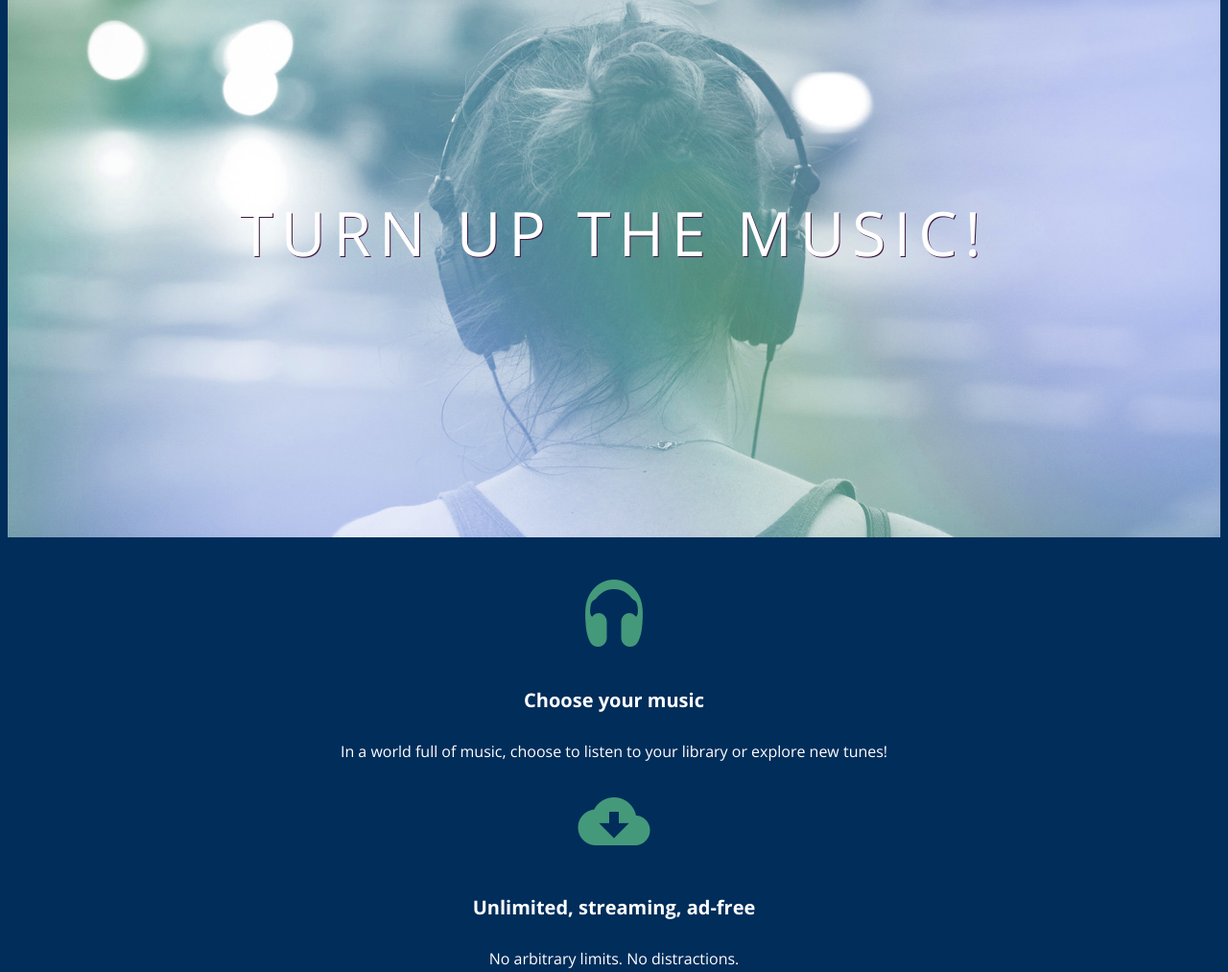
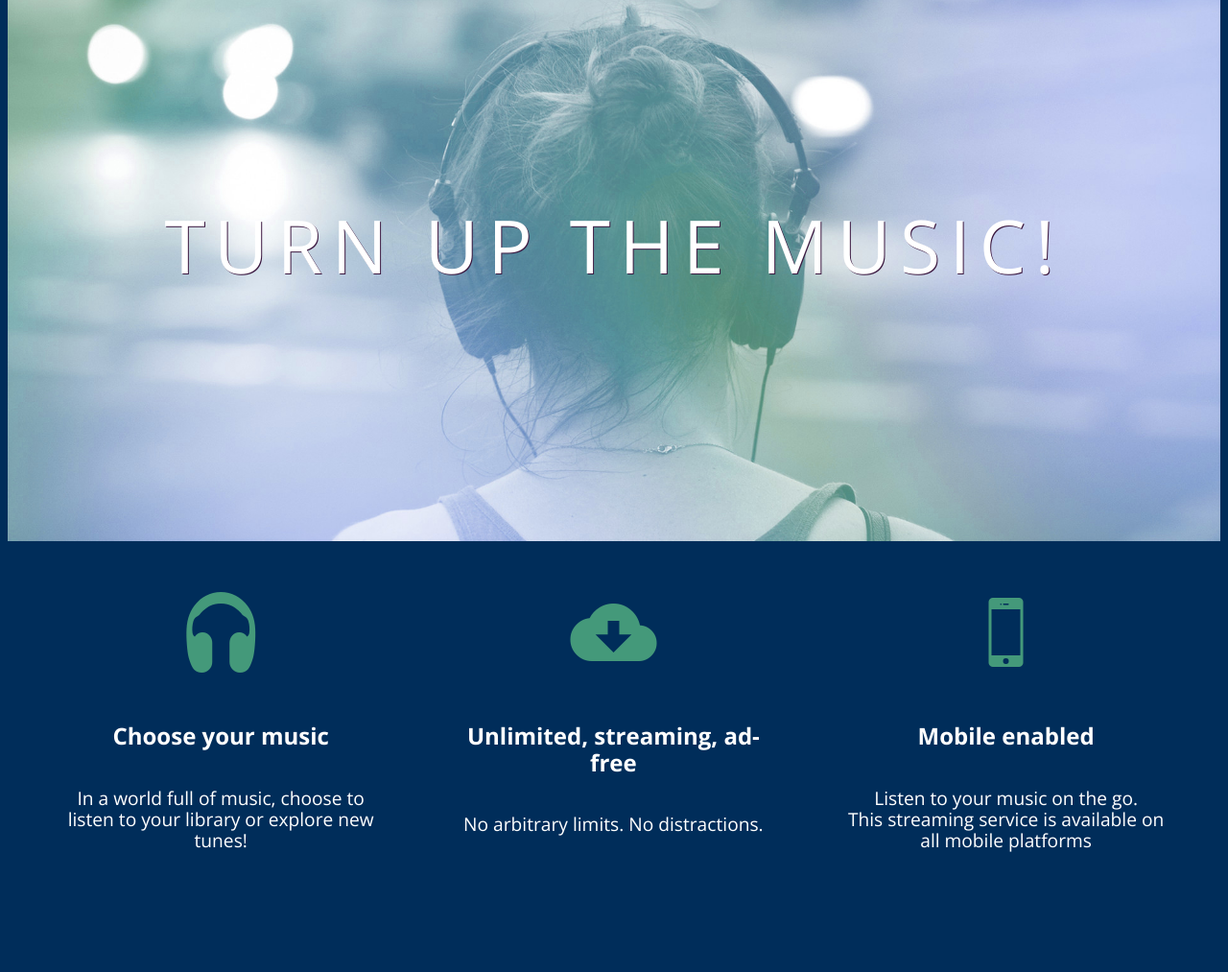
Before and after one commit to kaibrabo/BlocJams, a plain HTML site: page index.html in a window 1280 px wide. Shown: the part 142-1155 px from the top of the page at 96% size. After the commit the page ends 1087 px from the top, so only its background shows below. Drawn offline with nearby package versions, Linux system fonts and the light colour scheme.

Commit message:
checkpoint 4 responsiveness: completed

```diff
--- a/index.html
+++ b/index.html
@@ -3,6 +3,8 @@
     <head>
 
         <title>Bloc Jams</title>
+
+		<meta name="viewport" content="width=divice-width, initial-scale=1">
 
 		<link rel="stylesheet" href="http://fonts.googleapis.com/css?family=Open+Sans:400,800,600,700,300">
 
@@ -11,6 +13,8 @@
 		<link rel="stylesheet" href="styles/normalize.css">
 
 		<link rel="stylesheet" href="styles/main.css">
+
+		<link rel="stylesheet" href="styles/landing.css">
 
     </head>
 
@@ -30,27 +34,25 @@
 		</section>
 
 		<!-- selling points -->
-		<section class="selling-points">
-			<div class="point">
-				<div>
+		<section class="selling-points container">
+				<div class="point column third">
 					<span class="ion-headphone"></span>
 					<h5 class="point-title">Choose your music</h5>
 					<p class="point-description">In a world full of music, choose to listen to your library or explore new tunes!</p>
 
 				</div>
-				<div>
+				<div class="point column third">
 					<span class="ion-android-download"></span>
 					<h5 class="point-title">Unlimited, streaming, ad-free</h5>
 					<p class="point-description">No arbitrary limits. No distractions.</p>
 
 				</div>
-				<div>
+				<div class="point column third">
 					<span class="ion-iphone"></span>
 					<h5 class="point-title">Mobile enabled</h5>
 					<p class="point-description">Listen to your music on the go. <br>This streaming service is available on all mobile platforms</p>
 
 				</div>
-			</div>
         </section>
     </body>
 </html>
--- /dev/null
+++ b/styles/landing.css
@@ -0,0 +1,47 @@
+body.landing {
+	background-color: rgb(0, 45, 90);
+}
+
+.hero-content {
+	position: relative;
+	min-height: 600px;
+	background: url(../assets/images/bloc_jams_bg.jpg) no-repeat center center;
+	background-size: cover;
+}
+
+.hero-content .hero-title {
+     position: absolute;
+     top: 40%;
+     -webkit-transform: translateY(-50%);
+     -moz-transform: translateY(-50%);
+     -ms-transform: translateY(-50%);
+     transform: translateY(-50%);
+     width: 100%;
+     text-align: center;
+     font-size: 4rem;
+     font-weight: 300;
+     text-transform: uppercase;
+     letter-spacing: 0.5rem;
+     text-shadow: 1px 1px 0px rgb(58,23,63);
+}
+
+.selling-points {
+     position: relative;
+ }
+
+ .point {
+     position: relative;
+     padding: 2rem;
+     text-align: center;
+ }
+
+ .point .point-title {
+     font-size: 1.25rem;
+ }
+
+ .ion-headphone,
+ .ion-android-download,
+ .ion-iphone {
+     color: rgb(68, 153, 122);
+     font-size: 5rem;
+ }
--- a/styles/main.css
+++ b/styles/main.css
@@ -1,3 +1,9 @@
+ *, *:before, *:after {
+	-moz-box-sizing: border-box;
+    -webkit-box-sizing: border-box;
+    box-sizing: border-box;
+}
+
 html {
 	height: 100%;
 	font-size: 100%;
@@ -7,10 +13,6 @@ body {
 	font-family: 'Open Sans';
 	color: white;
 	min-height: 100%;
-}
-
-body.landing {
-	background-color: rgb(0, 45, 90);
 }
 
 .navbar {
@@ -23,53 +25,32 @@ body.landing {
 	left: 2rem;
 }
 
-.hero-content {
-	position: relative;
-	min-height: 600px;
-	background: url(../assets/images/bloc_jams_bg.jpg) no-repeat center center;
-	background-size: cover;
+.container {
+	margin: 0 auto;
+	max-width: 64rem;
 }
 
-.hero-content .hero-title {
-     position: absolute;
-     top: 40%;
-     -webkit-transform: translateY(-50%);
-     -moz-transform: translateY(-50%);
-     -ms-transform: translateY(-50%);
-     transform: translateY(-50%);
-     width: 100%;
-     text-align: center;
-     font-size: 4rem;
-     font-weight: 300;
-     text-transform: uppercase;
-     letter-spacing: 0.5rem;
-     text-shadow: 1px 1px 0px rgb(58,23,63);
-}
-
-.selling-points {
-     position: relative;
-     display: table;
-     width: 100%;
-     -webkit-box-sizing: border-box;
-     -moz-box-sizing: border-box;
-     box-sizing: border-box;
+/* Medium and small screens (640px) */
+ @media (min-width: 640px) {
+	 html {
+		 font-size: 112%;
+	 }
+	 .column {
+         float: left;
+         padding-left: 1rem;
+         padding-right: 1rem;
+     }
+	 .column.full { width: 100%; }
+     .column.two-thirds { width: 66.7%; }
+     .column.half { width: 50%; }
+     .column.third { width: 33.3%; }
+     .column.fourth { width: 25%; }
+     .column.flow-opposite { float: right; }
  }
 
- .point {
-     display: table-cell;
-     position: relative;
-     width: 33.3%;
-     padding: 2rem;
-     text-align: center;
+ /* Large screens (1024px) */
+ @media (min-width: 1024px) {
+	 html{
+		 font-size: 120%;
+	 }
  }
-
- .point .point-title {
-     font-size: 1.25rem;
- }
-
- .ion-headphone,
- .ion-android-download,
- .ion-iphone {
-     color: rgb(68, 153, 122);
-     font-size: 5rem;
- }
```
